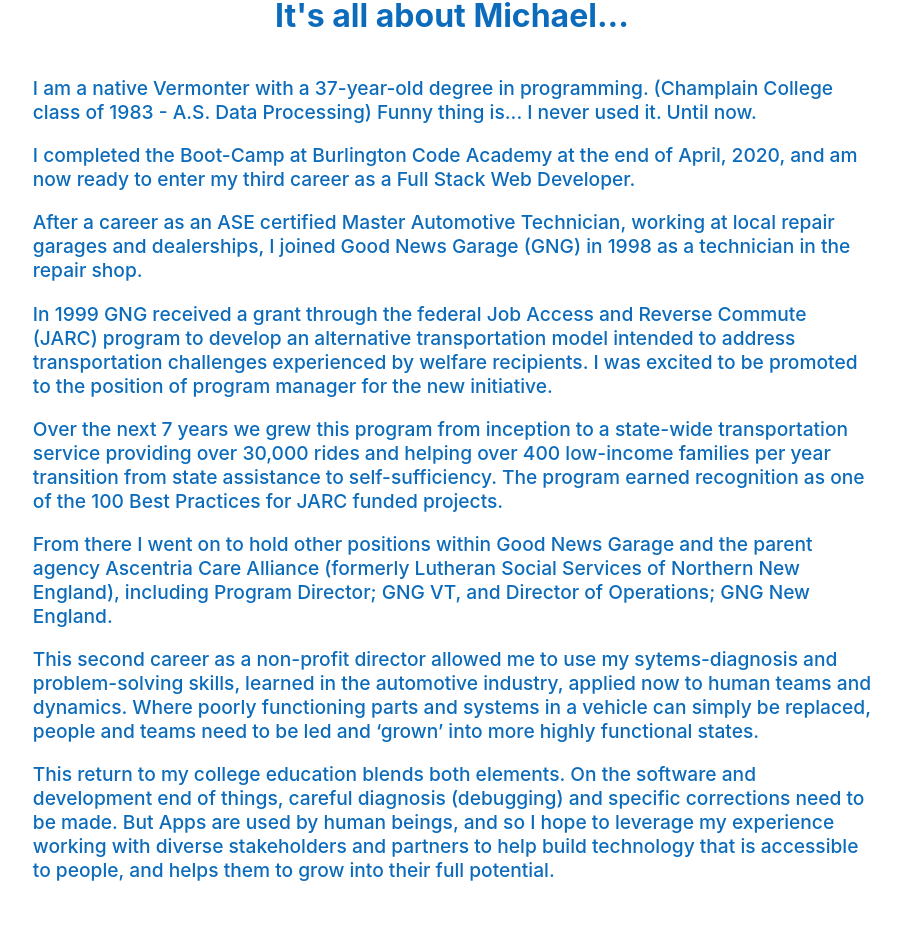
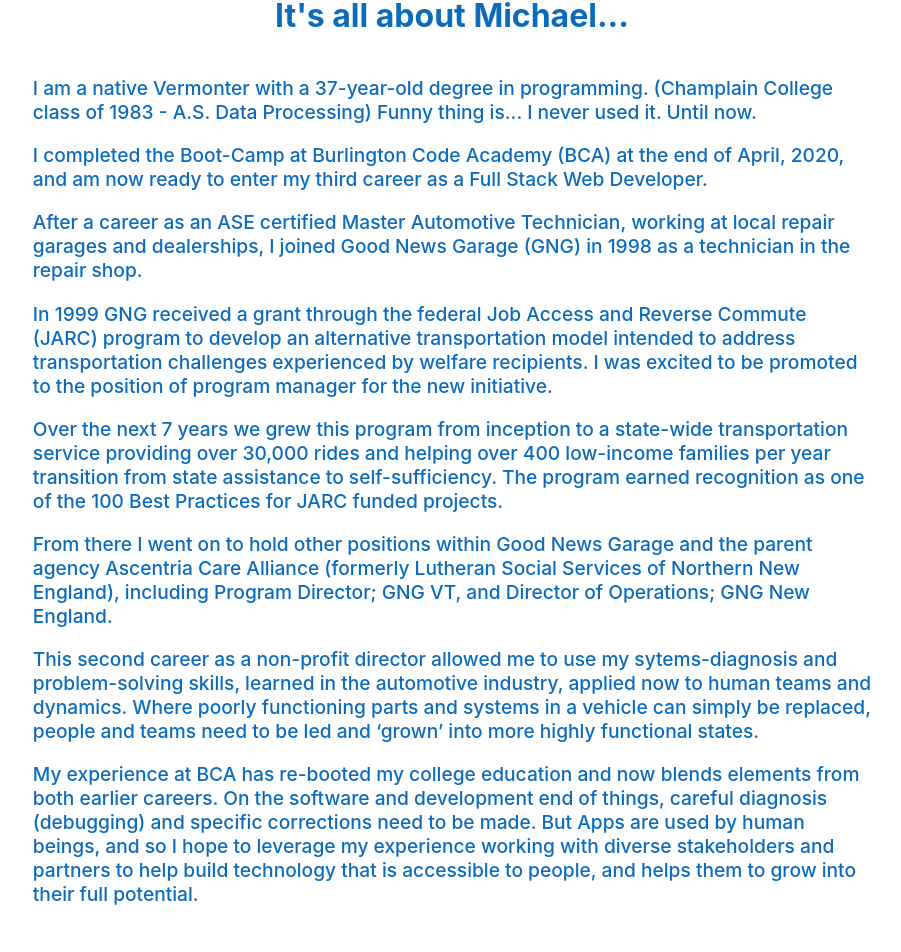
Before and after one commit to foxflyer40/Michael-Muzzy-portfolio, a React (Create React App) app in the folder client/: page /about in a window 1280 px wide. Shown: the part 89-1041 px from the top of the page, without its empty margins (188-1089 px from the left). Built offline with nearby package versions, Linux system fonts and the light colour scheme.

Commit message:
more edits to about me

```diff
--- a/client/src/About.js
+++ b/client/src/About.js
@@ -22,7 +22,7 @@ class About extends React.Component {
                   I am a native Vermonter with a 37-year-old degree in programming. (Champlain College class of 1983 - A.S. Data Processing)  Funny thing is... I never used it.  Until now.
                </p>
                <p>
-                  I completed the Boot-Camp at Burlington Code Academy at the end of April, 2020, and am now ready to enter my third career as a Full Stack Web Developer.
+                  I completed the Boot-Camp at Burlington Code Academy (BCA) at the end of April, 2020, and am now ready to enter my third career as a Full Stack Web Developer.
                </p>
                <p>
                   After a career as an ASE certified Master Automotive Technician, working at local repair garages and dealerships, I joined Good News Garage (GNG) in 1998 as a technician in the repair shop.
@@ -40,7 +40,7 @@ class About extends React.Component {
                   This second career as a non-profit director allowed me to use my sytems-diagnosis and problem-solving skills, learned in the automotive industry, applied now to human teams and dynamics.  Where poorly functioning parts and systems in a vehicle can simply be replaced, people and teams need to be led and ‘grown’ into more highly functional states.
                </p>
                <p>
-                  This return to my college education blends both elements.  On the software and development end of things, careful diagnosis (debugging) and specific corrections need to be made.  But Apps are used by human beings, and so I hope to leverage my experience working with diverse stakeholders and partners to help build technology that is accessible to people, and helps them to grow into their full potential.
+                  My experience at BCA has re-booted my college education and now blends elements from both earlier careers.  On the software and development end of things, careful diagnosis (debugging) and specific corrections need to be made.  But Apps are used by human beings, and so I hope to leverage my experience working with diverse stakeholders and partners to help build technology that is accessible to people, and helps them to grow into their full potential.
                </p>
             </div>
          </div>
```
